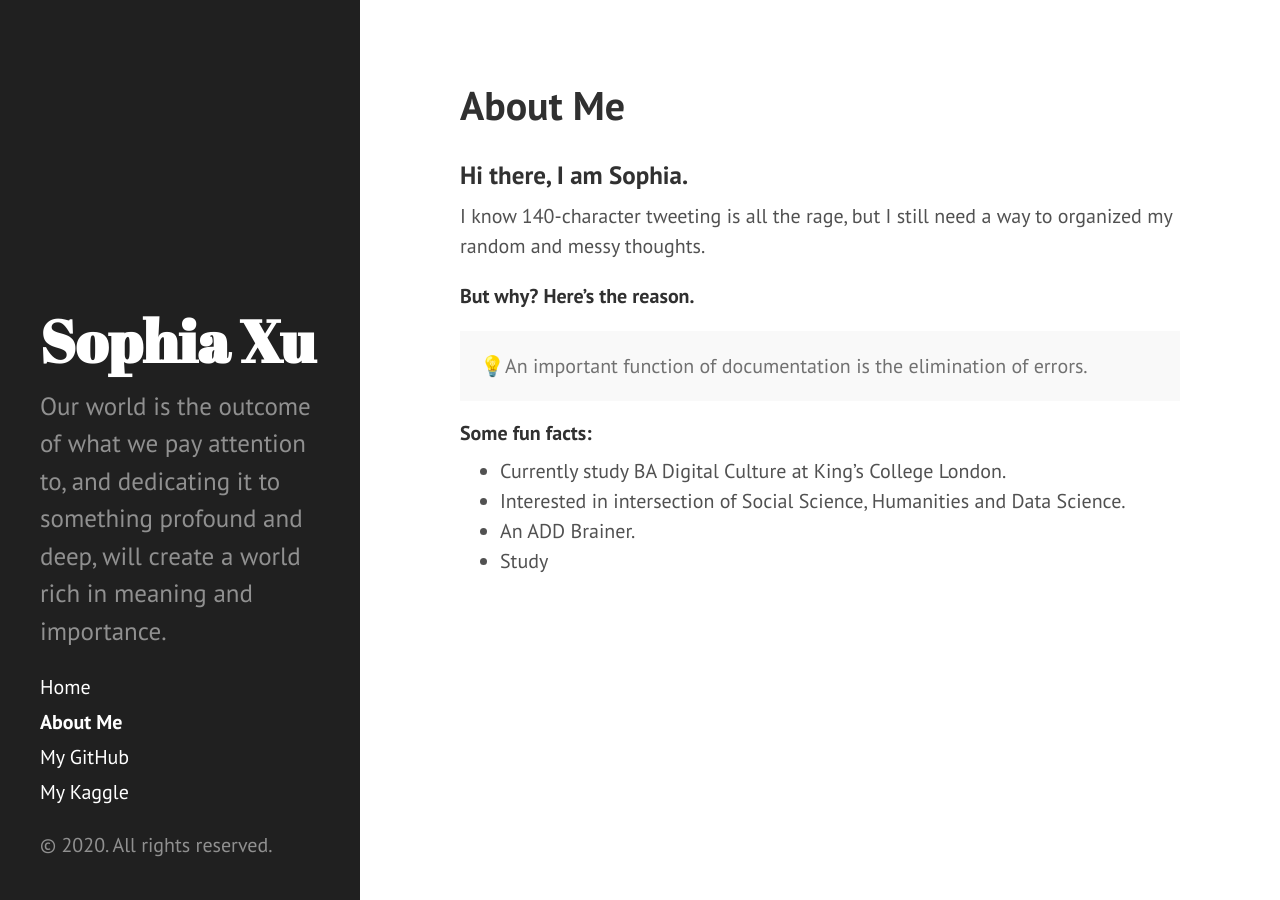
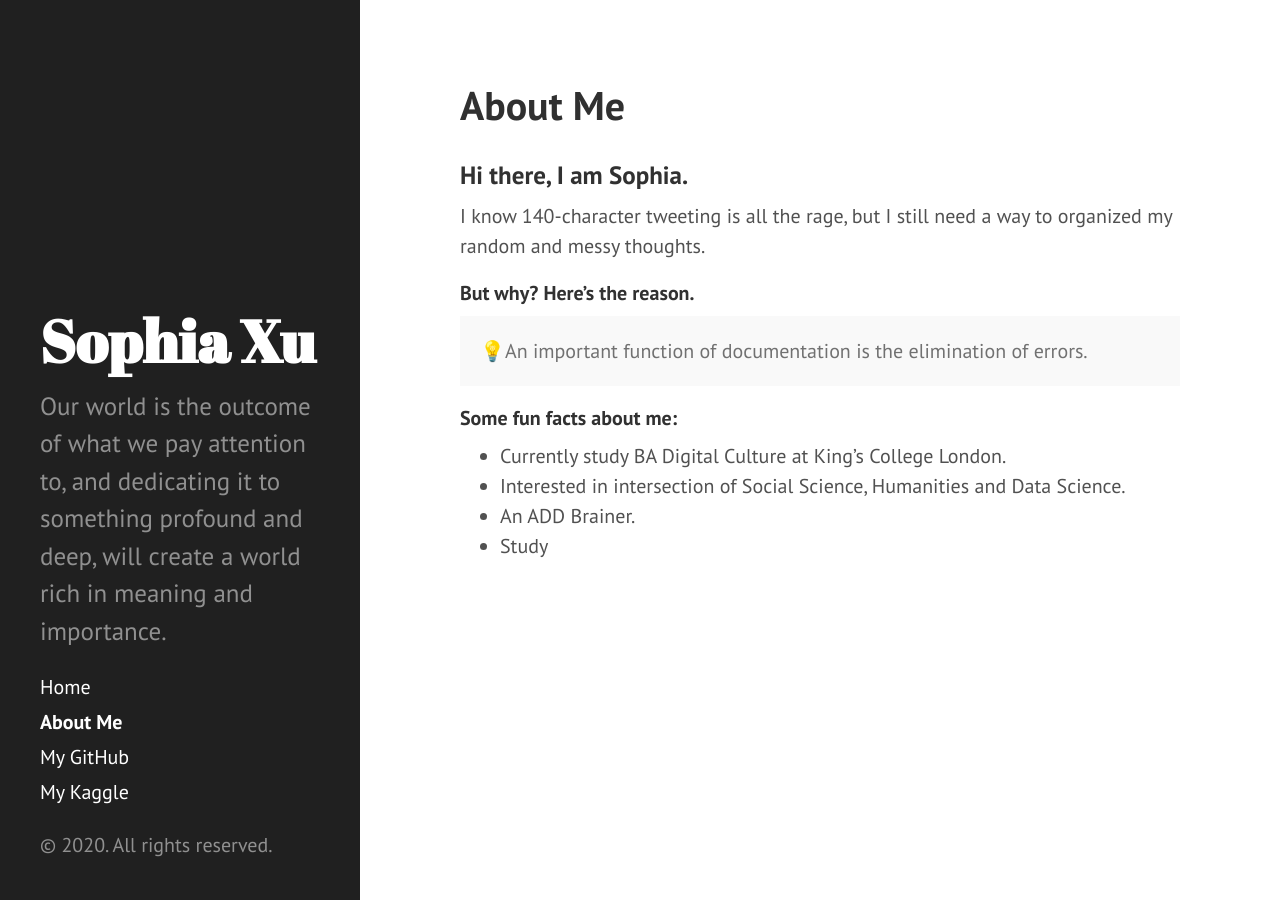
Before and after one commit to philosofia/philosofia.github.io, a Jekyll site: the page built from about.md, in a window 1280 px wide. Built offline with Jekyll 4.4.1, drawn with Linux system fonts in a browser that asks for light colours.

Commit message:
Update about.md

```diff
--- a/about.md
+++ b/about.md
@@ -6,14 +6,14 @@
 ### Hi there, I am Sophia.
 I know 140-character tweeting is all the rage, but I still need a way to organized my random and messy thoughts.
 
-**But why? Here's the reason.**
+##### But why? Here's the reason.
 
 <p class="message">
   💡An important function of documentation is the elimination of errors.
 </p>
 
 
-##### Some fun facts:
+##### Some fun facts about me:
 
 * Currently study BA Digital Culture at King's College London.
 * Interested in intersection of Social Science, Humanities and Data Science.
```
